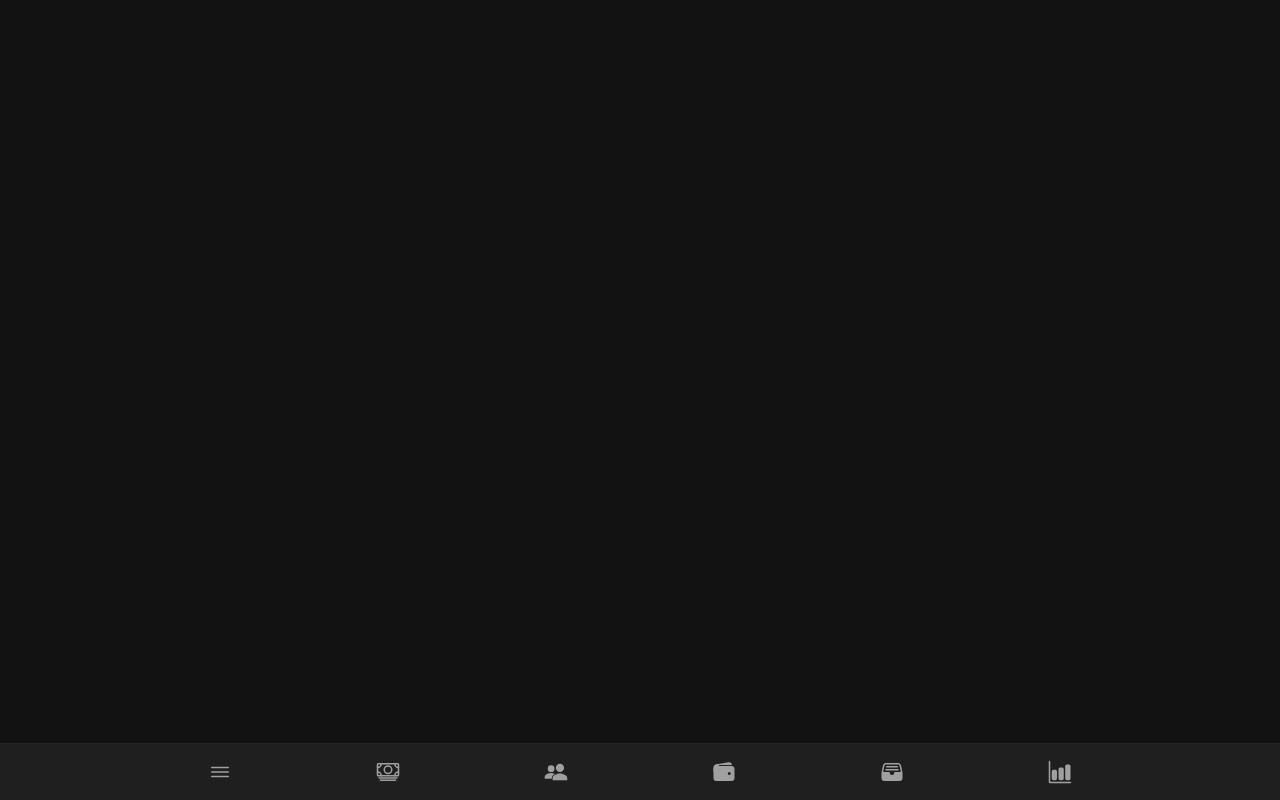
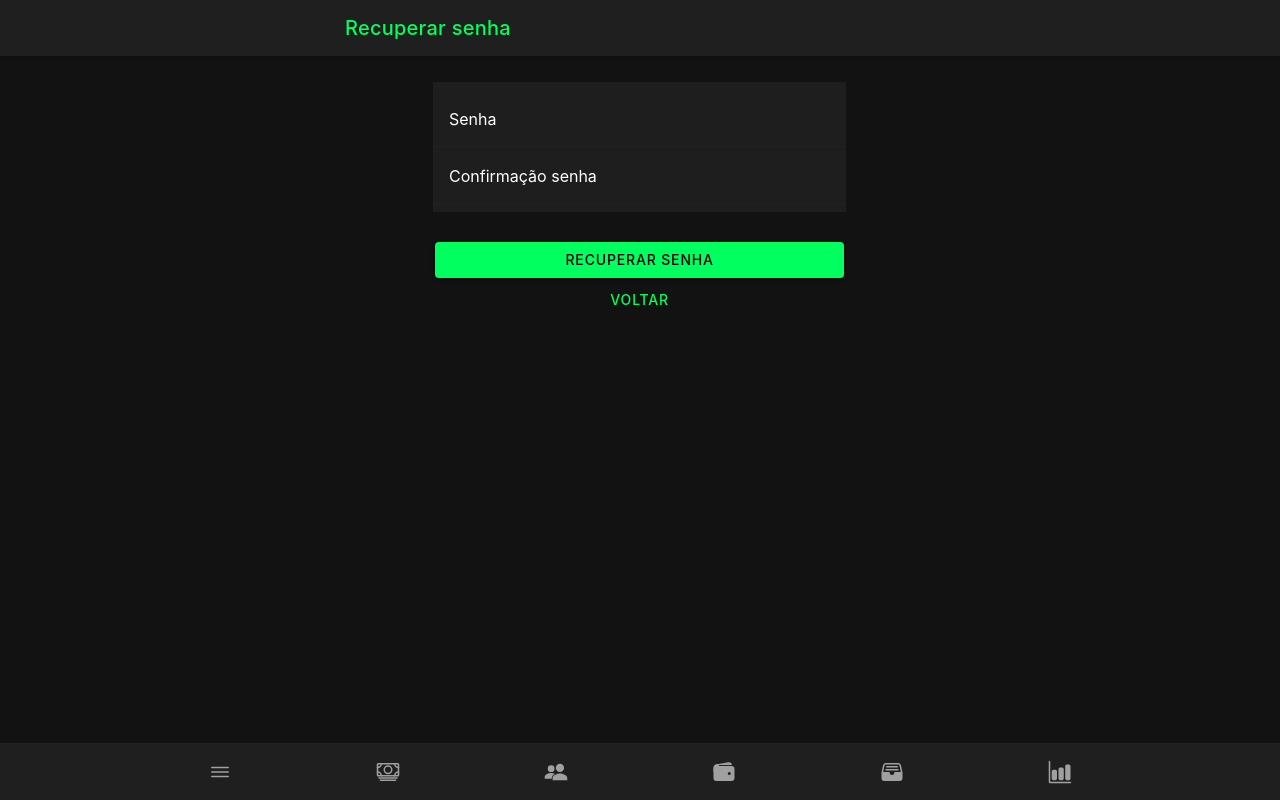
Before and after one commit to MarceloZapatta/dinheiro-app, a React (Create React App) app: page /recuperar-senha/1 in a window 1280 px wide. Built offline with nearby package versions, Linux system fonts and the light colour scheme; sample sign-in values are in the browser's storage.

Commit message:
feat: recuperar a senha

```diff
--- a/src/Routes.tsx
+++ b/src/Routes.tsx
@@ -43,6 +43,7 @@ import ClientesEditar from './pages/clientes/ClientesEditar';
 import Relatorios from './pages/relatorios/Relatorios';
 import ImportacoesEditar from './pages/movimentacoes/importacoes/ImportacoesEditar';
 import Importacoes from './pages/movimentacoes/importacoes/Importacoes';
+import RecuperarSenha from './pages/auth/RecuperarSenha';
 
 export function MainRoutes(): JSX.Element {
   const authContext = useContext(AuthContext);
@@ -117,6 +118,7 @@ export function MainRoutes(): JSX.Element {
           authContext.logado ? <Redirect to="/movimentacoes" /> : <Login />
         }
       />
+      <Route exact path="/recuperar-senha/:token" component={RecuperarSenha} />
       <Route exact path="/cadastrar" component={Cadastrar} />
       <Route path="/verificacao-email" component={VerificacaoEmailEnviado} />
     </>
--- a/src/pages/auth/Login.tsx
+++ b/src/pages/auth/Login.tsx
@@ -10,6 +10,7 @@ import {
   IonButton,
   IonLabel,
   IonText,
+  IonSpinner,
 } from '@ionic/react';
 
 import './Login.css';
@@ -25,7 +26,9 @@ import { AuthContext } from '../../App';
 export default function Login(): JSX.Element {
   const [email, setEmail] = useState<string>();
   const [emailInvalido, setEmailInvalido] = useState(false);
+  const [recuperarSenhaError, setRecuperarSenhaError] = useState('');
   const [password, setPassword] = useState<string>();
+  const [recuperarSenhaLoading, setRecuperarSenhaLoading] = useState(false);
   const [passwordInvalido, setPasswordInvalido] = useState(false);
   const history = useHistory();
   const authContext = useContext(AuthContext);
@@ -143,6 +146,20 @@ export default function Login(): JSX.Element {
     return <span />;
   }
 
+  function renderRecuperarSenhaError(): JSX.Element {
+    if (recuperarSenhaError) {
+      return (
+        <IonItem>
+          <IonText color="danger" data-testid="email-invalido-text">
+            <small>{recuperarSenhaError}</small>
+          </IonText>
+        </IonItem>
+      );
+    }
+
+    return <span />;
+  }
+
   function renderPasswordInvalido(): JSX.Element {
     if (passwordInvalido) {
       return (
@@ -155,6 +172,41 @@ export default function Login(): JSX.Element {
     }
 
     return <span />;
+  }
+
+  function handleOnClickEsqueciASenha() {
+    if (!email) {
+      return setRecuperarSenhaError(
+        'Preencha o e-mail para recuperar a senha!'
+      );
+    }
+
+    const emailRegex = /\S+@\S+/;
+
+    if (!emailRegex.test(email)) {
+      return setRecuperarSenhaError('O e-mail é inválido.');
+    }
+
+    setRecuperarSenhaError('');
+
+    const dinheiro = new Dinheiro();
+
+    setRecuperarSenhaLoading(true);
+
+    return dinheiro
+      .esqueciSenha({ email })
+      .then(() => {
+        store.dispatch(
+          setShow({
+            show: true,
+            titulo: 'Sucesso!',
+            mensagem:
+              'Confira as instruções em seu e-mail para recuperar a senha.',
+          })
+        );
+      })
+      .finally(() => setRecuperarSenhaLoading(false))
+      .catch(() => setRecuperarSenhaLoading(false));
   }
 
   return (
@@ -175,6 +227,7 @@ export default function Login(): JSX.Element {
                 />
               </IonItem>
               {renderEmailInvalido()}
+              {renderRecuperarSenhaError()}
               <IonItem class="ion-margin-bottom">
                 <IonLabel position="floating">Senha</IonLabel>
                 <IonInput
@@ -198,9 +251,13 @@ export default function Login(): JSX.Element {
                 title="Esqueci a senha"
                 expand="block"
                 fill="clear"
-                routerLink="/esqueci-a-senha"
+                onClick={() => handleOnClickEsqueciASenha()}
               >
-                Esqueci a senha
+                {recuperarSenhaLoading ? (
+                  <IonSpinner color="primary" />
+                ) : (
+                  'Esqueci a senha'
+                )}
               </IonButton>
               <IonButton
                 title="Registrar"
--- /dev/null
+++ b/src/pages/auth/RecuperarSenha.tsx
@@ -0,0 +1,151 @@
+import {
+  IonButton,
+  IonCol,
+  IonContent,
+  IonGrid,
+  IonItem,
+  IonLabel,
+  IonList,
+  IonPage,
+  IonRow,
+  IonSpinner,
+  IonInput,
+} from '@ionic/react';
+import { Form, Formik } from 'formik';
+import * as Yup from 'yup';
+
+import React from 'react';
+import { useHistory, useParams } from 'react-router';
+import Header from '../../components/Header';
+import DinheiroService from '../../services/DinheiroService';
+
+export interface RecuperarSenhaValues {
+  senha: string;
+  // eslint-disable-next-line camelcase
+  confirmar_senha: string;
+}
+
+export default function RecuperarSenha(): JSX.Element {
+  const history = useHistory();
+  const params = useParams<{ token: string }>();
+
+  function handleSubmit(
+    values: RecuperarSenhaValues,
+    { setSubmitting, setErrors }: any
+  ) {
+    const dinheiroService = new DinheiroService();
+    return dinheiroService
+      .recuperarSenha(values)
+      .then((response) => {
+        if (response.sucesso !== true) {
+          if (response.mensagem === 'Network request failed') {
+            response.mensagem = 'Erro de conexão. Tente novamente mais tarde.';
+          }
+
+          if (response.status_codigo === 422 && response.erros) {
+            if (Object.keys(response.erros).length > 0) {
+              setErrors(dinheiroService.transformDinheiroErros(response.erros));
+            }
+          }
+        } else {
+          history.push(
+            `/?sucesso=${encodeURI('A senha foi recuperada com sucesso!')}`
+          );
+        }
+
+        setSubmitting(false);
+      })
+      .catch((error) => {
+        if (
+          error.response.data &&
+          error.response.data.status_codigo === 422 &&
+          error.response.data.erros
+        ) {
+          if (Object.keys(error.response.data.erros).length > 0) {
+            const erros = dinheiroService.transformDinheiroErros(
+              error.response.data.erros
+            );
+
+            setErrors(erros);
+          }
+        }
+        setSubmitting(false);
+      });
+  }
+
+  return (
+    <IonPage data-testid="recuperarSenha-page">
+      <Header titulo="Recuperar senha" disableBackButton />
+      <IonContent>
+        <IonGrid>
+          <Formik
+            initialValues={{
+              token: params.token,
+              senha: '',
+              confirmar_senha: '',
+            }}
+            onSubmit={(values, functions) => handleSubmit(values, functions)}
+            validationSchema={Yup.object().shape({
+              senha: Yup.string().required('O senha é obrigatória'),
+              confirmar_senha: Yup.string()
+                .required('A confirmação da senha é obrigatória.')
+                .oneOf([Yup.ref('senha'), null], 'As senhas devem ser iguais'),
+            })}
+          >
+            {({ values, submitForm, handleChange, isSubmitting }) => (
+              <Form>
+                <IonRow class="ion-margin-top">
+                  <IonCol size-lg="4" offset-lg="4" size-md="8" offset-md="2">
+                    <IonList>
+                      <IonItem>
+                        <IonLabel position="floating">Senha</IonLabel>
+                        <IonInput
+                          type="password"
+                          name="senha"
+                          onIonChange={handleChange}
+                        />
+                      </IonItem>
+                      <IonItem>
+                        <IonLabel position="floating">
+                          Confirmação senha
+                        </IonLabel>
+                        <IonInput
+                          type="password"
+                          name="confirmar_senha"
+                          onIonChange={handleChange}
+                        />
+                      </IonItem>
+                    </IonList>
+                  </IonCol>
+                </IonRow>
+                <IonRow class="ion-margin-top">
+                  <IonCol size-lg="4" offset-lg="4" size-md="8" offset-md="2">
+                    <IonButton
+                      title="Entrar"
+                      expand="block"
+                      data-testid="entrar-button"
+                      onClick={() => submitForm()}
+                      disabled={isSubmitting}
+                    >
+                      {isSubmitting ? <IonSpinner /> : 'Recuperar senha'}
+                    </IonButton>
+                    <IonButton
+                      title="Entrar"
+                      expand="block"
+                      data-testid="entrar-button"
+                      onClick={() => history.push('/')}
+                      disabled={isSubmitting}
+                      fill="clear"
+                    >
+                      Voltar
+                    </IonButton>
+                  </IonCol>
+                </IonRow>
+              </Form>
+            )}
+          </Formik>
+        </IonGrid>
+      </IonContent>
+    </IonPage>
+  );
+}
--- a/src/services/DinheiroService.ts
+++ b/src/services/DinheiroService.ts
@@ -727,4 +727,19 @@ export default class DinheiroService {
       )
       .then((response) => response.data);
   }
+
+  async esqueciSenha(values: any): Promise<DinheiroResponse> {
+    return axios
+      .post<DinheiroResponse>(`${this.baseUrl}v1/auth/esqueci-senha`, values)
+      .then((response) => response.data);
+  }
+
+  async recuperarSenha(values: any): Promise<DinheiroResponse> {
+    return axios
+      .post<DinheiroResponse>(
+        `${this.baseUrl}v1/auth/verificar-recuperar-senha`,
+        values
+      )
+      .then((response) => response.data);
+  }
 }
```
Also changed, not shown: 3 other files (tests, documents, lock files or other folders).
